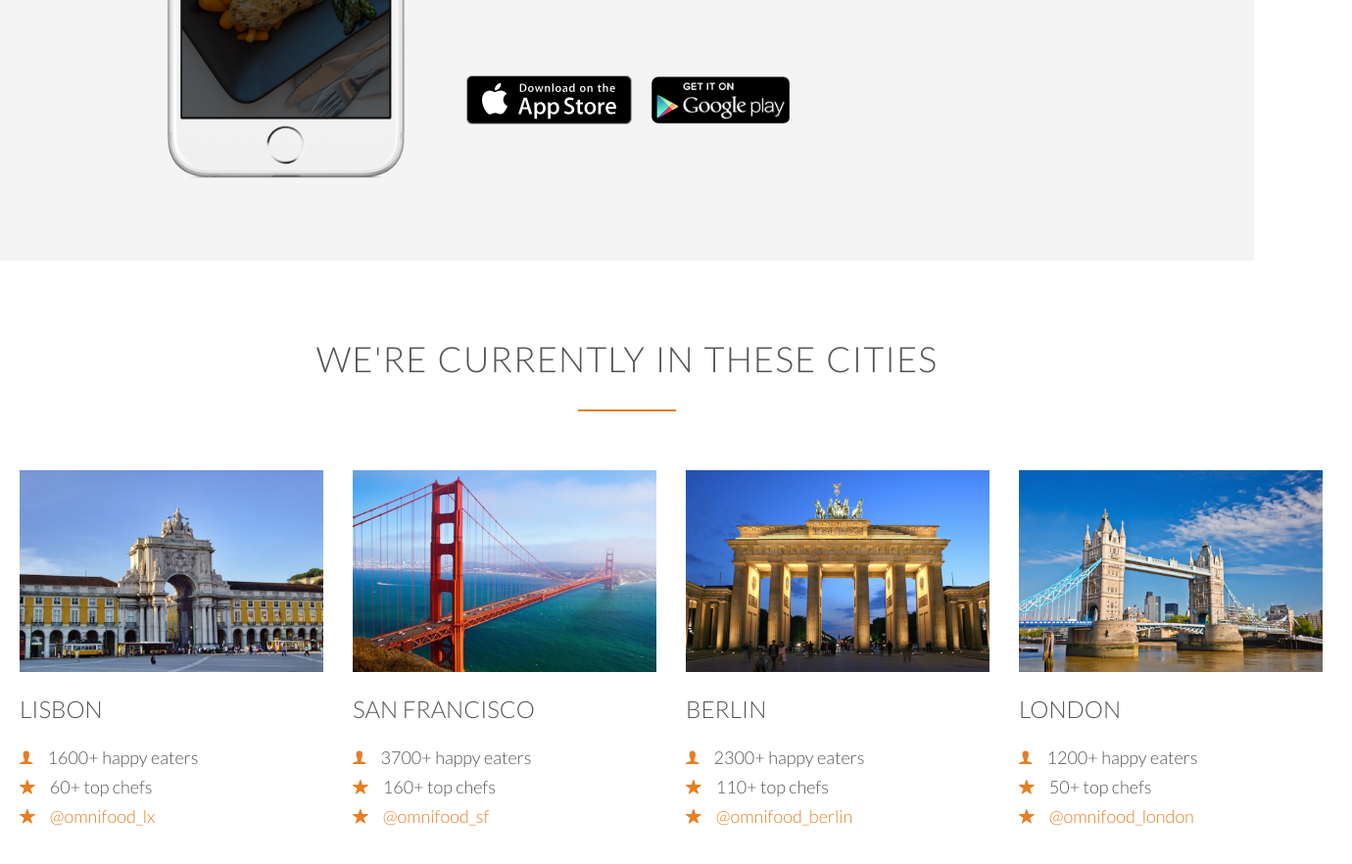
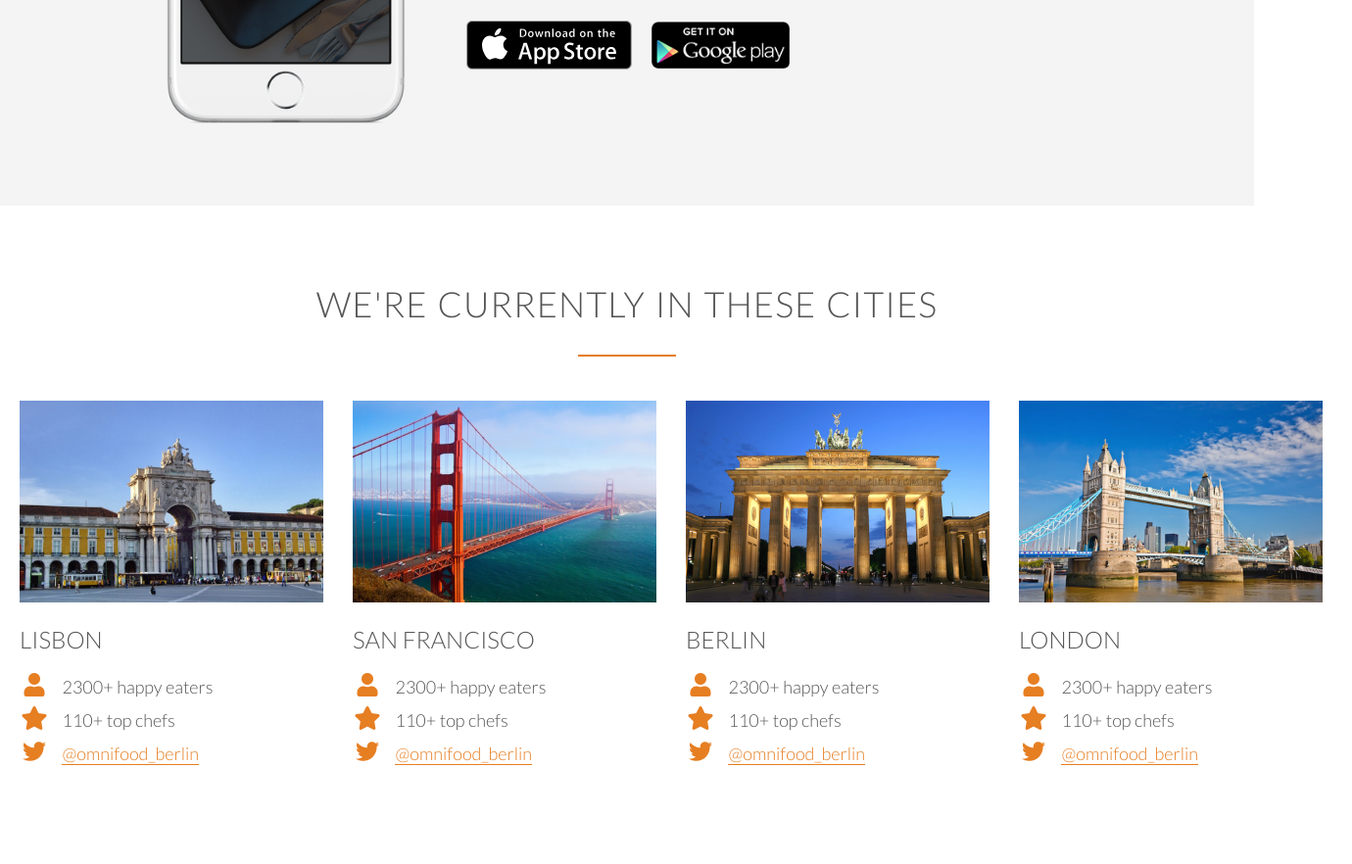
Before and after one commit to patriciskevi/omnifood, a plain HTML site: page index.html in a window 1280 px wide. Shown: the part 2546-3428 px from the top of the page at 98% size, 1380 px wide, since content can reach past the window. Drawn offline with nearby package versions, Linux system fonts and the light colour scheme.

Commit message:
finished the cities section and made some small changes to the other sections. Have problems with the last columns in the grid sections where it overflows

```diff
--- a/index.html
+++ b/index.html
@@ -11,10 +11,7 @@
       href="https://fonts.googleapis.com/css?family=Lato:100,300,300i,400"
       rel="stylesheet"
     />
-    <link
-      href="https://unpkg.com/ionicons@4.4.8/dist/css/ionicons.min.css"
-      rel="stylesheet"
-    />
+    <link rel="stylesheet" href="https://use.fontawesome.com/releases/v5.5.0/css/all.css" integrity="sha384-B4dIYHKNBt8Bc12p+WXckhzcICo0wtJAoU8YZTY5qE0Id1GSseTk6S+L3BlXeVIU" crossorigin="anonymous">
     <title>Omnifood</title>
   </head>
 
@@ -48,9 +45,9 @@
           we’re really good at it, we promise!
         </p>
       </div>
-      <div class="features-columns"">
+      <div class="features-grid"">
         <div class="features-box">
-          <i class="icon ion-ios-infinite icon-big"></i>
+            <i class="fas fa-infinity icon-big"></i>
           <h3>up to 365 days/year</h3>
           <p>
             Never cook again! We really mean that. Our subscription plans
@@ -59,7 +56,7 @@
           </p>
         </div>
         <div class="features-box">
-          <i class="icon ion-ios-stopwatch icon-big"></i>
+            <i class="fas fa-stopwatch icon-big"></i>
           <h3>ready in 20 minutes</h3>
           <p>
             You're only twenty minutes away from your delicious and super
@@ -68,7 +65,7 @@
           </p>
         </div>
         <div class="features-box">
-          <i class="icon ion-ios-nutrition icon-big"></i>
+            <i class="fas fa-apple-alt icon-big"></i>
           <h3>100% organic</h3>
           <p>
             All our vegetables are fresh, organic and local. Animals are raised
@@ -77,7 +74,7 @@
           </p>
         </div>
         <div class="features-box">
-          <i class="icon ion-ios-cart icon-big"></i>
+            <i class="fas fa-shopping-cart icon-big"></i>
           <h3>order anything</h3>
           <p class="">
             We don't limit your creativity, which means you can order whatever
@@ -137,37 +134,65 @@
         <div class="cities">
           <img src="/resources/img/lisbon-3.jpg" alt="lisbon">
           <h3>lisbon</h3>
-          <div class="cities-info">
-            <p class="paragraph-text"><i class="icon ion-ios-person icon-small"></i>1600+ happy eaters</p>
-            <p class="paragraph-text"><i class="icon ion-ios-star icon-small"></i>60+ top chefs</p>
-            <p class="paragraph-text"><i class="icon ion-ios-star icon-small"></i><a href="#">@omnifood_lx</a></p>
+          <div class="cities-info paragraph-text">
+            <i class="fas fa-user icon-small"></i>
+            2300+ happy eaters
+          </div>
+          <div class="cities-info paragraph-text">
+            <i class="fas fa-star icon-small"></i>
+            110+ top chefs
+          </div>
+          <div class="cities-info paragraph-text">
+            <i class="fab fa-twitter icon-small"></i>
+            <a href="#">@omnifood_berlin</a>
           </div>
         </div>
         <div class="cities">
           <img src="/resources/img/san-francisco.jpg" alt="san francisco">
           <h3>san francisco</h3>
-            <div class="cities-info">
-              <p class="paragraph-text"><i class="icon ion-ios-person icon-small"></i>3700+ happy eaters</p>
-              <p class="paragraph-text"><i class="icon ion-ios-star icon-small"></i>160+ top chefs</p>
-              <p class="paragraph-text"><i class="icon ion-ios-star icon-small"></i><a href="#">@omnifood_sf</a></p>
+          <div class="cities-info paragraph-text">
+            <i class="fas fa-user icon-small"></i>
+            2300+ happy eaters
+          </div>
+          <div class="cities-info paragraph-text">
+            <i class="fas fa-star icon-small"></i>
+            110+ top chefs
+          </div>
+          <div class="cities-info paragraph-text">
+            <i class="fab fa-twitter icon-small"></i>
+            <a href="#">@omnifood_berlin</a>
             </div>
         </div>
         <div class="cities">
           <img src="/resources/img/berlin.jpg" alt="berlin">
           <h3>berlin</h3>
-              <div class="cities-info">
-                <p class="paragraph-text"><i class="icon ion-ios-person icon-small"></i>2300+ happy eaters</p>
-                <p class="paragraph-text"><i class="icon ion-ios-star icon-small"></i>110+ top chefs</p>
-                <p class="paragraph-text"><i class="icon ion-ios-star icon-small"></i><a href="#">@omnifood_berlin</a></p>
+          <div class="cities-info paragraph-text">
+            <i class="fas fa-user icon-small"></i>
+            2300+ happy eaters
+          </div>
+          <div class="cities-info paragraph-text">
+            <i class="fas fa-star icon-small"></i>
+            110+ top chefs
+          </div>
+          <div class="cities-info paragraph-text">
+            <i class="fab fa-twitter icon-small"></i>
+            <a href="#">@omnifood_berlin</a>
           </div>
         </div>
         <div class="cities">
           <img src="/resources/img/london.jpg" alt="london">
           <h3>london</h3>
-                <div class="cities-info">
-                    <p class="paragraph-text"><i class="icon ion-ios-person icon-small"></i>1200+ happy eaters</p>
-                    <p class="paragraph-text"><i class="icon ion-ios-star icon-small"></i>50+ top chefs</p>
-                    <p class="paragraph-text"><i class="icon ion-ios-star icon-small"></i><a href="#">@omnifood_london</a></p>
+          <div class="cities-info paragraph-text">
+            <i class="fas fa-user icon-small"></i>
+            2300+ happy eaters
+            </div>
+            <div class="cities-info paragraph-text">
+              <i class="fas fa-star icon-small"></i>
+              110+ top chefs
+            </div>
+            <div class="cities-info paragraph-text">
+              <i class="fab fa-twitter icon-small"></i>
+              <a href="#">@omnifood_berlin</a>
             </div>
           </div>
       </div>
--- a/resources/css/style.css
+++ b/resources/css/style.css
@@ -66,6 +66,23 @@ h3 {
   margin-bottom: 20px;
   margin-top: 20px;
 }
+
+/* -------- LINKS -------- */
+a:link,
+a:visited {
+  color: #e67e22;
+  text-decoration: none;
+  border-bottom: 1px solid #e67e22;
+  padding-top: 2px;
+  transition: all 0.2s;
+}
+
+a:hover,
+a:active {
+  color: #555;
+  border-bottom: 1px solid transparent;
+}
+
 /* -------- PARAGRAPHS -------- */
 .long-copy {
   line-height: 145%;
@@ -86,6 +103,16 @@ h3 {
   color: #e67e22;
   margin-bottom: 10px;
   margin-top: 10px;
+}
+
+.icon-small {
+  display: inline-block;
+  width: 30px;
+  text-align: center;
+  color: #e67e22;
+  font-size: 1.2rem;
+  margin-right: 10px;
+  margin-bottom: 10px;
 }
 
 /* -------- BUTTONS -------- */
@@ -207,19 +234,21 @@ ul {
   margin: 0 auto;
 }
 
-.features-columns {
+.features-grid {
   max-width: 1240px;
-  display: flex;
+  display: grid;
+  grid-template-columns: repeat(4, 25%);
   margin: 0 auto;
+  grid-column-gap: 40px;
 }
 
 .long-copy {
-  margin-bottom: 20px;
+  margin-bottom: 40px;
 }
 
 .features-box {
-  width: 25%;
-  padding: 1.5rem;
+  /* width: 25%;
+  padding: 1.5rem; */
 }
 
 /* -------------------------------- */
@@ -314,6 +343,11 @@ ul {
   display: inline-block;
 }
 
+.btn-app:link,
+.btn-app:visited {
+  border-bottom: 0;
+}
+
 .btn-app > img {
   height: 50px;
   width: auto;
@@ -332,26 +366,8 @@ ul {
   grid-column-gap: 30px;
 }
 
-.cities {
-  width: 100%;
-}
-
 .cities > img {
   height: auto;
   width: 100%;
-  margin-top: 30px;
+  margin-top: 15px;
 }
-
-.cities-info > p {
-  line-height: 1.5rem;
-}
-
-.cities-info > p > .icon-small {
-  color: #e67e22;
-  margin-right: 15px;
-}
-
-.cities-info > p > a {
-  color: #e67e22;
-  text-decoration: none;
-}
```
Lines whose indentation alone changed are shown as unchanged.
